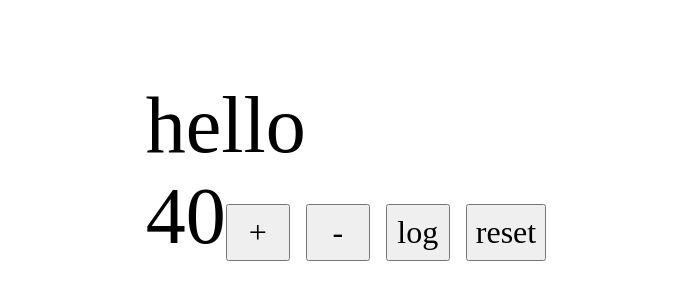
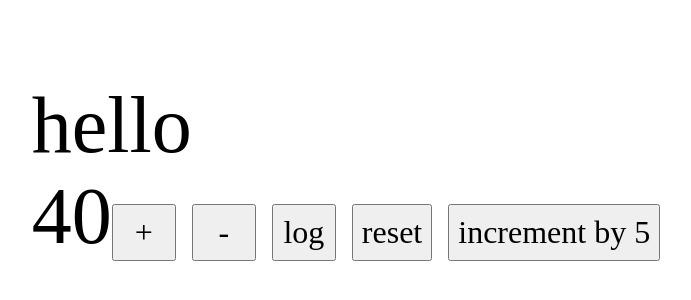
Before and after one commit to parsaM110/react-redux-toolkit, a React (Create React App) app: page / in a window 1280 px wide. Shown: the part 222-522 px from the top of the page, without its empty margins (294-985 px from the left). Built offline with nearby package versions, Linux system fonts and the light colour scheme.

Commit message:
adding incrementByAmount and its reducer in counterSlice but give it static value

```diff
--- a/src/components/Counter.js
+++ b/src/components/Counter.js
@@ -1,6 +1,6 @@
 import React from 'react';
 import { useSelector, useDispatch } from 'react-redux';
-import { increment, decrement, logCount, reset } from '../features/counter/counterSlice';
+import { increment, decrement, logCount, reset, incrementByAmount } from '../features/counter/counterSlice';
 
 function Counter() {
     const count = useSelector((state) => state.counter.count);
@@ -13,6 +13,7 @@ function Counter() {
             <button onClick={() => dispatch(decrement())}>-</button>
             <button onClick={() => dispatch(logCount())}>log</button>
             <button onClick={() => dispatch(reset())}>reset</button>
+            <button onClick={() => dispatch(incrementByAmount(5))}>increment by 5</button>
         </div>
     );
 }
--- a/src/features/counter/counterSlice.js
+++ b/src/features/counter/counterSlice.js
@@ -22,9 +22,12 @@ export const counterSlice = createSlice({
         reset: (state) => {
             state.count = 0
         },
+        incrementByAmount: (state, action) => {
+            state.count += action.payload;
+        }
     }
 });
 
-export const { increment, logCount, decrement, reset } = counterSlice.actions;
+export const { increment, logCount, decrement, reset, incrementByAmount } = counterSlice.actions;
 
 export default counterSlice.reducer;
```
